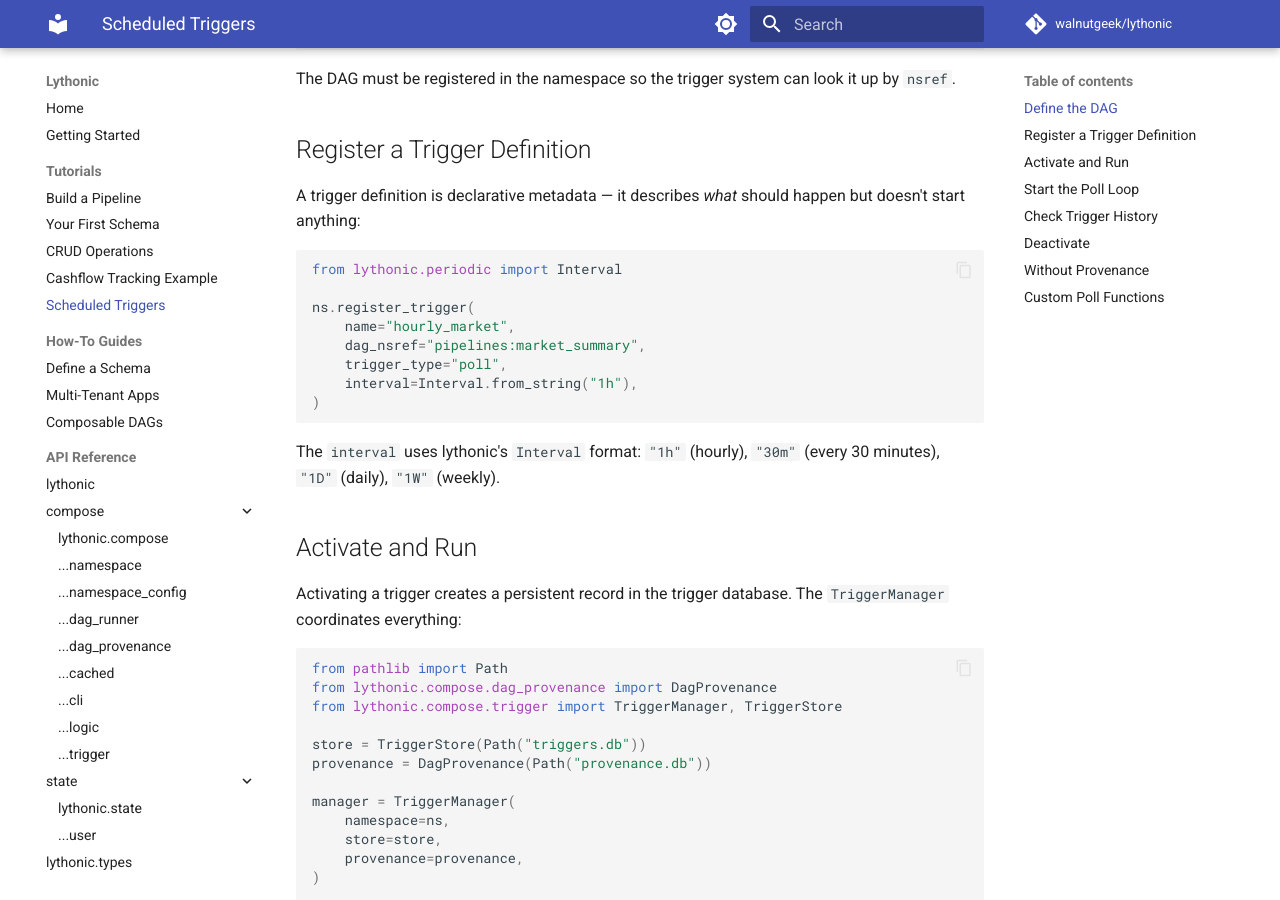
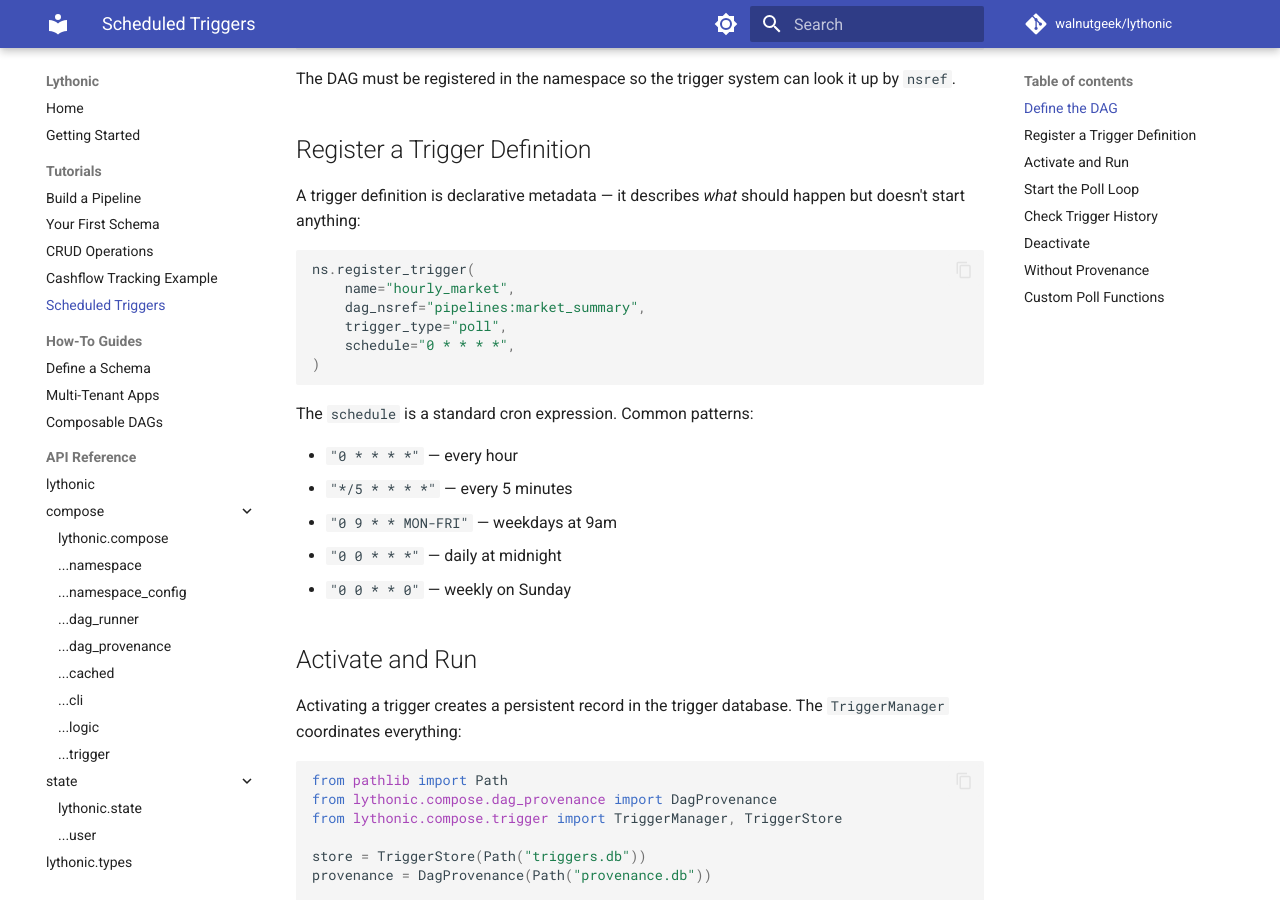
Before and after one commit to walnutgeek/lythonic, an MkDocs documentation site: the page built from docs/tutorials/scheduled-triggers.md, in a window 1280 px wide and 900 px high, scrolled down 677 px. Built offline with MkDocs 1.6.1 and Material for MkDocs 9.7.7, drawn with Linux system fonts in a browser that asks for light colours; comment, search, counter and statistics services are not loaded; some of the changed text lies outside the part shown.

Commit message:
refactor: replace Interval with croniter cron expressions in triggers
Add croniter dependency. TriggerDef.interval -> TriggerDef.schedule
(cron expression string). Poll loop uses croniter to compute next fire
time. Updated all tests and tutorial.

Co-Authored-By: Claude Opus 4.6 (1M context) <noreply@anthropic.com>

````diff
--- a/docs/tutorials/scheduled-triggers.md
+++ b/docs/tutorials/scheduled-triggers.md
@@ -37,18 +37,21 @@ A trigger definition is declarative metadata — it describes *what* should
 happen but doesn't start anything:
 
 ```python
-from lythonic.periodic import Interval
-
 ns.register_trigger(
     name="hourly_market",
     dag_nsref="pipelines:market_summary",
     trigger_type="poll",
-    interval=Interval.from_string("1h"),
+    schedule="0 * * * *",
 )
 ```
 
-The `interval` uses lythonic's `Interval` format: `"1h"` (hourly),
-`"30m"` (every 30 minutes), `"1D"` (daily), `"1W"` (weekly).
+The `schedule` is a standard cron expression. Common patterns:
+
+- `"0 * * * *"` — every hour
+- `"*/5 * * * *"` — every 5 minutes
+- `"0 9 * * MON-FRI"` — weekdays at 9am
+- `"0 0 * * *"` — daily at midnight
+- `"0 0 * * 0"` — weekly on Sunday
 
 ## Activate and Run
 
@@ -135,8 +138,8 @@ manager = TriggerManager(namespace=ns, store=store)
 ## Custom Poll Functions
 
 For triggers that check an external source instead of running on a fixed
-schedule, provide a `poll_fn`. It's called on each interval — return data
-to fire the DAG, or `None` to skip:
+schedule, provide a `poll_fn`. It's called on each schedule tick — return
+data to fire the DAG, or `None` to skip:
 
 ```python
 def check_queue() -> dict[str, str] | None:
@@ -149,7 +152,7 @@ ns.register_trigger(
     dag_nsref="pipelines:process_order",
     trigger_type="poll",
     poll_fn=check_queue,
-    interval=Interval.from_string("10s"),
+    schedule="*/10 * * * * *",  # every 10 seconds
 )
 ```
 
--- a/pyproject.toml
+++ b/pyproject.toml
@@ -38,6 +38,7 @@ classifiers = [
 # ---- Main dependencies ----
 
 dependencies = [
+    "croniter>=6.2.2",
     "pydantic",
     "pyyaml>=6.0.3",
 ]
````
Also changed, not shown: 4 other files.
